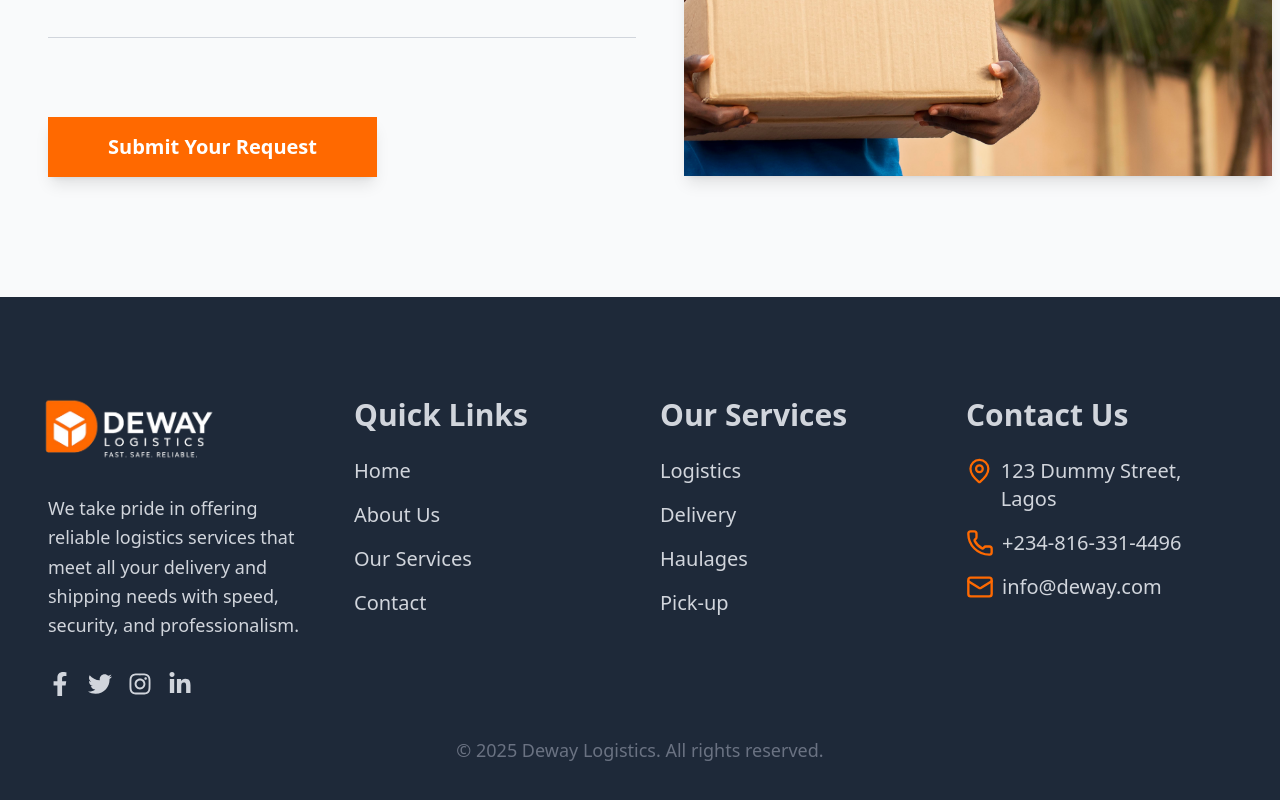
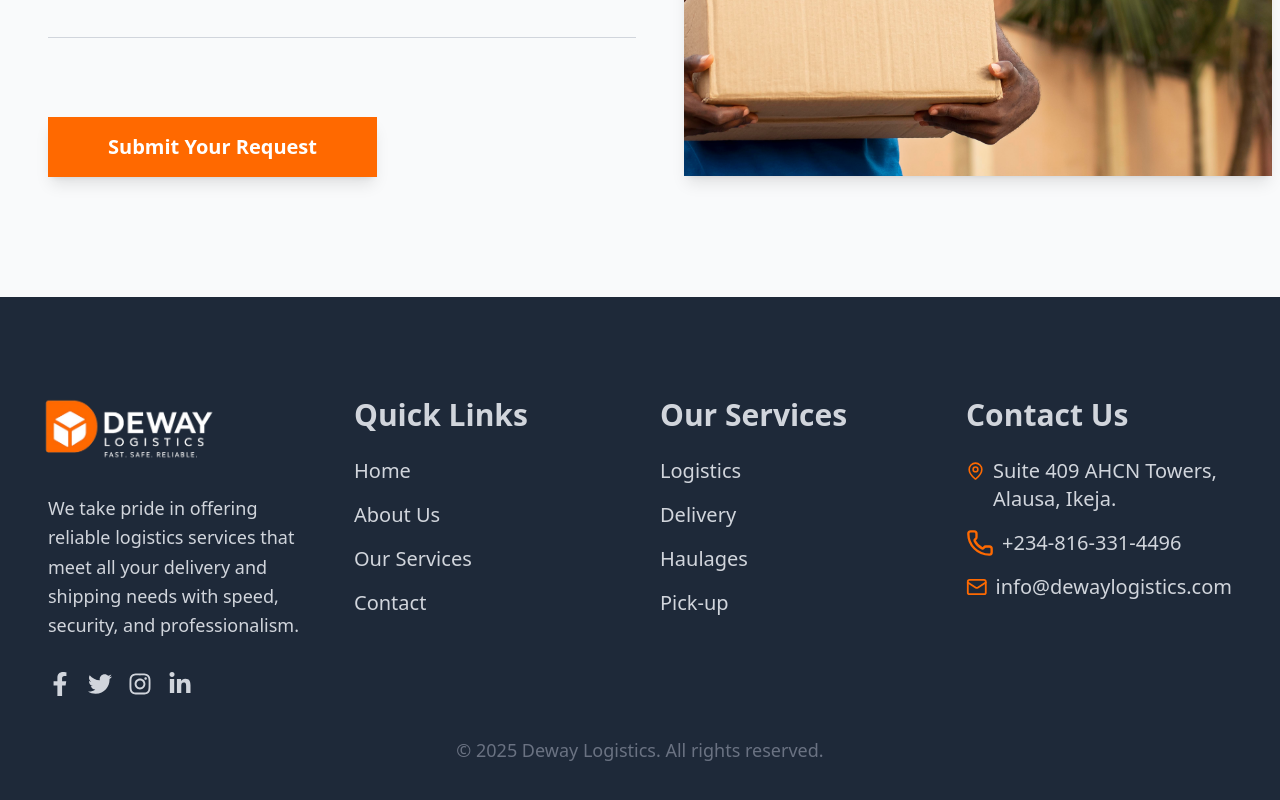
Before and after one commit to Kvngfax/deway-logistics, a React (Vite) app: page /#/services in a window 1280 px wide. Shown: the part 3932-4732 px from the top of the page. Built offline with nearby package versions, Linux system fonts and the light colour scheme.

Commit message:
final changes

```diff
--- a/src/components/ContactInfo.jsx
+++ b/src/components/ContactInfo.jsx
@@ -10,7 +10,7 @@ const ContactInfo = () => {
         <div className="flex flex-col items-center md:items-start space-y-5">
           <MapPin className="w-15 h-15 text-orange-500" />
           <h3 className="font-semibold text-3xl">Our Office</h3>
-          <p className="text-gray-400 text-xl">123 Dummy Street, Lagos</p>
+          <p className="text-gray-400 text-xl">Suite 409 AHCN Towers, Alausa, Ikeja</p>
         </div>
 
         {/* Email */}
--- a/src/components/Features.jsx
+++ b/src/components/Features.jsx
@@ -5,7 +5,7 @@ import van from "../assets/delivery van.jpg"
 export default function Features() {
   const features = [
     "Best in Industry",
-    "Emergency Services",
+    "Timely Delivery",
     "24/7 Customer Support",
   ];
 
--- a/src/components/Footer.jsx
+++ b/src/components/Footer.jsx
@@ -51,7 +51,7 @@ const Footer = () => {
           <ul className="space-y-4 text-xl">
             <li className="flex items-start space-x-2">
               <MapPin className="w-7 h-7 text-orange-500" />
-              <span>123 Dummy Street, Lagos</span>
+              <span>Suite 409 AHCN Towers, Alausa, Ikeja.</span>
             </li>
             <li className="flex items-center space-x-2">
               <Phone className="w-7 h-7 text-orange-500" />
@@ -59,7 +59,7 @@ const Footer = () => {
             </li>
             <li className="flex items-center space-x-2">
               <Mail className="w-7 h-7 text-orange-500" />
-              <a href="mailto:info@deway.com" className="hover:text-orange-500">info@deway.com</a>
+              <a href="mailto:info@deway.com" className="hover:text-orange-500">info@dewaylogistics.com</a>
             </li>
           </ul>
         </div>
```
